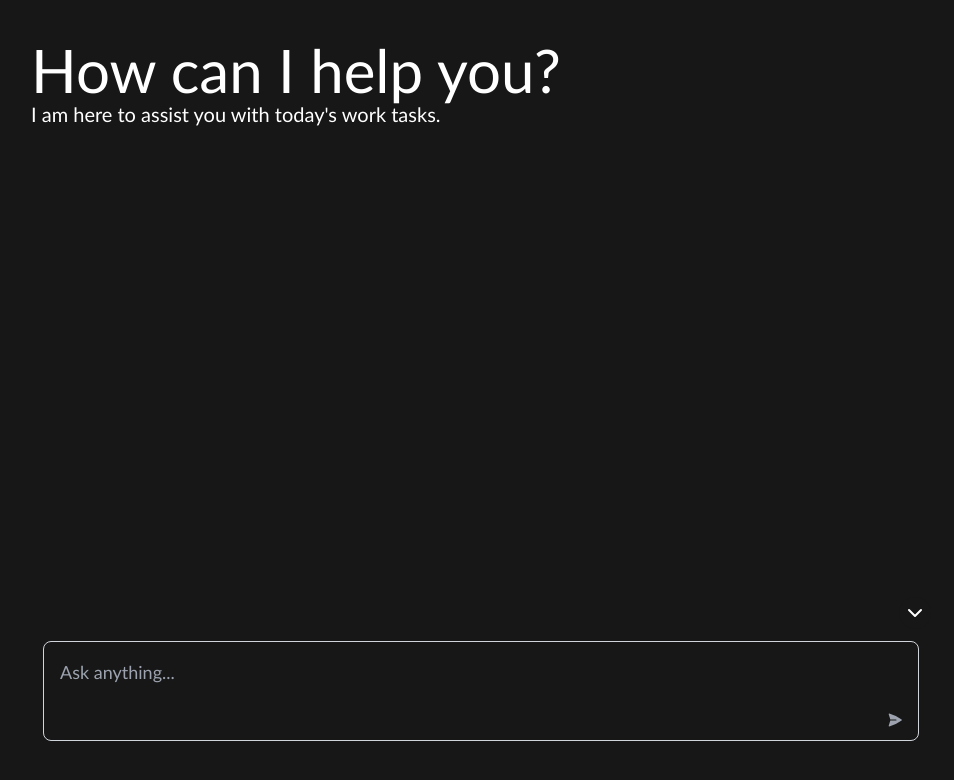
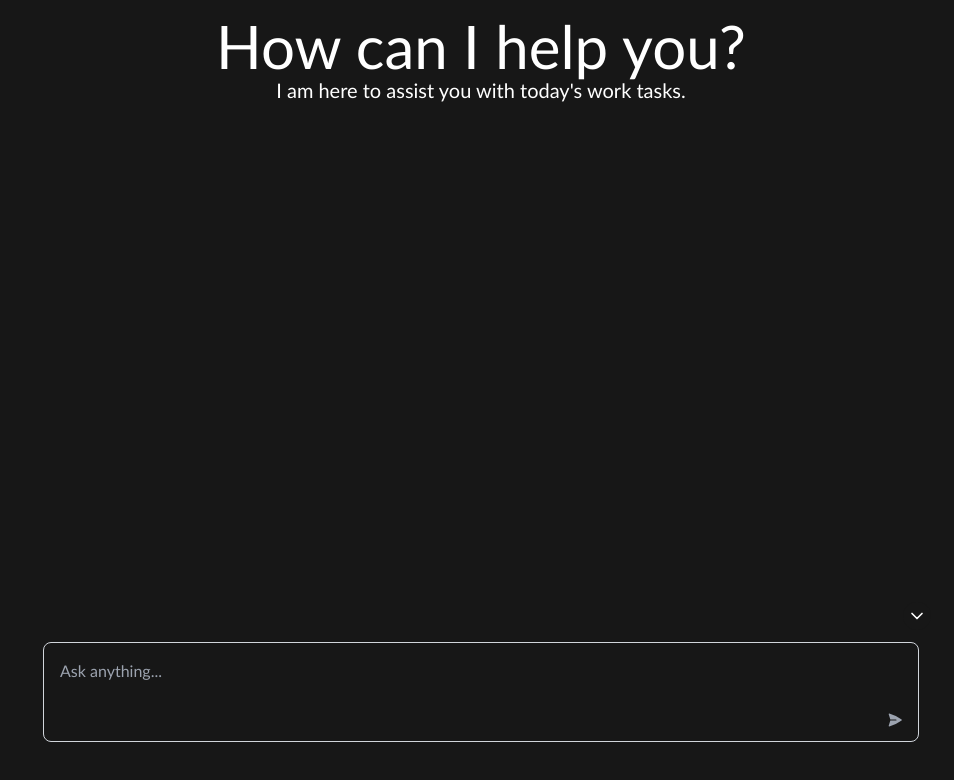
Before and after one commit to ilMarz/huggingface-ai, a Next.js app: page /chat in a window 1280 px wide. Shown: the top 780 px of the page, without its empty margins (159-1113 px from the left). Built offline with nearby package versions, Linux system fonts and the light colour scheme.

Commit message:
graphic rework

```diff
--- a/app/chat/page.tsx
+++ b/app/chat/page.tsx
@@ -22,7 +22,6 @@ export default function Chat() {
     const [isLoading, setIsLoading] = useState<boolean>(false)
     const [error, setError] = useState<string>("")
     const [textMessage, setTextMessage] = useState("");
-    const [isPanelOpen, setIsPanelOpen] = useState(true);
     const [startConversation, setStartConversation] = useState(false);
     const messagesEndRef = useRef<HTMLDivElement | null>(null);
     const [isBoxOpen, setIsBoxOpen] = useState(true);
@@ -92,30 +91,47 @@ export default function Chat() {
     };
 
     return (
-        <div className="flex flex-row justify-center h-screen p-10 gap-6 text-lg items-stretch bg-primary text-white">
-                        <div className={`flex flex-col transition-all duration-300 ease-in-out ${isPanelOpen ? 'w-3/4' : 'w-[calc(100%-60px)]'}`}>
-                            <div className="flex flex-col h-full w-full rounded-lg">
-                                <div className="text-left  rounded-t-lg ">
-                                    <div className={`text-6xl ${startConversation ? 'text-xs' : ''} text-[var(--main-color)] transition-all duration-300`}>How can I help you?</div>
-                                    <div className={`text-[var(--main-color)] text-xl ${startConversation ? 'text-xs' : ''} transition-all duration-300`}> I am here to assist you with today&#39;s work
-                                        tasks.
+        <div className="flex flex-col h-screen bg-primary text-white">
+            {/* Fixed header */}
+            <div className="text-center rounded-t-lg p-4 bg-primary sticky top-0 z-10">
+                <div
+                    className={`text-3xl md:text-6xl ${startConversation ? "text-sm md:text-xs" : ""} text-[var(--main-color)] transition-all duration-300`}
+                >
+                    How can I help you?
+                </div>
+                <div
+                    className={`text-[var(--main-color)] text-base md:text-xl ${startConversation ? "text-xs" : ""} transition-all duration-300`}
+                >
+                    I am here to assist you with today&#39;s work tasks.
                 </div>
             </div>
-                                <div className="flex-grow overflow-y-auto p-4  text-gray-200 text-base">
-                                    {conversation.filter((m) => m.content !== "").map((m) => (
-                                        <div key={m.id} className={`mb-4 flex ${m.role === "user" ? "text-right" : "text-left"}`}>
-                                            {m.role != "user" && <div
-                                                className={"h-12 w-12 p-2 rounded-full mr-2 flex justify-center items-center shadow drop-shadow-lg shadow-amber-50"}>
-                                                <Image src={"/huggingface-2.svg"} alt={"huggingface"} width={"40"} height={"40"} />
-                                            </div>}
+
+            {/* Main chat container with flex-grow to take available space */}
+            <div className="flex-1 flex flex-col p-4 md:p-10 overflow-hidden">
                 <div
-                                                className={`mb-4 ${
+                    className={`flex flex-col h-full w-full rounded-lg transition-all duration-300 ease-in-out md:w-3/4 mx-auto`}
+                >
+                    {/* Scrollable message area */}
+                    <div className="flex-grow overflow-y-auto p-2 md:p-4 text-gray-200 text-sm md:text-base">
+                        {conversation
+                            .filter((m) => m.content !== "")
+                            .map((m) => (
+                                <div key={m.id}
+                                     className={`mb-4 flex ${m.role === "user" ? "justify-end" : "justify-start"}`}>
+                                    {m.role !== "user" && (
+                                        <div
+                                            className="h-8 w-8 md:h-12 md:w-12 p-1 md:p-2 rounded-full mr-2 flex justify-center items-center shadow drop-shadow-lg shadow-amber-50">
+                                            <Image src="/huggingface-2.svg" alt="assistant" width={40}
+                                                   height={40}/>
+                                        </div>
+                                    )}
+                                    <div
+                                        className={`mb-4 max-w-[75%] md:max-w-[70%] ${
                                             m.role === "user"
-                                                        ? "bg-[#C6E4F8] text-[#2E4063] p-3 rounded-lg shadow-md w-fit ml-auto"
-                                                        : "bg-[#F3F8FA] text-[#2E4063] p-3 rounded-lg shadow-md w-fit"
+                                                ? "bg-[#C6E4F8] text-[#2E4063] p-2 md:p-3 rounded-lg shadow-md"
+                                                : "bg-[#F3F8FA] text-[#2E4063] p-2 md:p-3 rounded-lg shadow-md"
                                         }`}
                                     >
-
                                         {m.role === "user" ? m.content : <ChatBotContent message={m.content}/>}
                                     </div>
                                     <div ref={messagesEndRef}/>
@@ -124,38 +140,35 @@ export default function Chat() {
                         <Loading showLoading={isLoading}/>
                         <CustomError error={error}/>
                     </div>
-                                <div className={"w-full flex justify-end"}>
-                                    <button
-                                        onClick={() => toggleBox()}
-                                        className="z-10 bg-primary text-white rounded-full p-1 w-fit"
-                                    >
-                                        {!isBoxOpen ? <ChevronUp/> : <ChevronDown/>}
+
+                    {/* Input area toggle button */}
+                    <div className="w-full flex justify-end">
+                        <button onClick={toggleBox} className="z-10 bg-primary text-white rounded-full p-1 w-fit">
+                            {!isBoxOpen ? <ChevronUp size={20}/> : <ChevronDown size={20}/>}
                         </button>
                     </div>
+
+                    {/* Input area */}
                     <CardFooter
-                                    className={`flex flex-col space-y-4  rounded-b-lg p-3 ${!isBoxOpen ? 'hidden' : ''}`}>
-
+                        className={`flex flex-col space-y-4 rounded-b-lg p-2 md:p-3 ${!isBoxOpen ? "hidden" : ""}`}>
                         <form onSubmit={onSubmit} className="relative w-full">
               <textarea
                   placeholder="Ask anything..."
-                                                className="w-full border border-gray-300 p-4 pr-12 resize-none rounded-lg min-h-[100px] bg-primary"
+                  className="w-full border border-gray-300 p-3 pr-10 md:p-4 md:pr-12 resize-none rounded-lg min-h-[60px] md:min-h-[100px] bg-primary"
                   disabled={isLoading}
                   value={textMessage}
-                                                onChange={(e) => {
-                                                    setTextMessage(e.target.value)
-                                                }}
+                  onChange={(e) => setTextMessage(e.target.value)}
                   onKeyDown={handleUserKeyPress}
               />
                             <Button
                                 type="submit"
                                 disabled={isLoading}
-                                            className="absolute bottom-2 right-2 hover:bg-blue-700 text-white rounded-full p-2 transition duration-200 bg-transparent"
+                                className="absolute bottom-2 right-2 hover:bg-blue-700 text-white rounded-full p-1 md:p-2 transition duration-200 bg-transparent"
                             >
-                                            <PaperAirplaneIcon className="h-5 w-5 text-gray-400"/>
+                                <PaperAirplaneIcon className="h-4 w-4 md:h-5 md:w-5 text-gray-400"/>
                                 <span className="sr-only">Invia</span>
                             </Button>
                         </form>
-
                     </CardFooter>
                 </div>
             </div>
```
Lines whose indentation alone changed are shown as unchanged.
